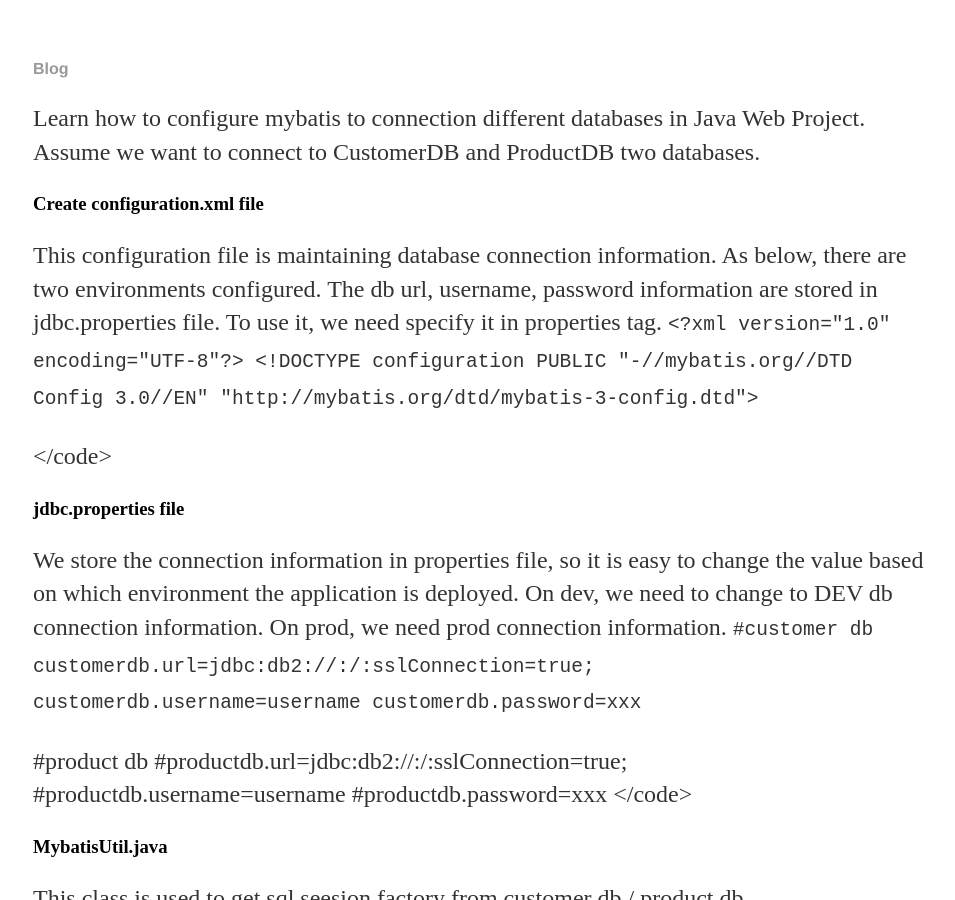
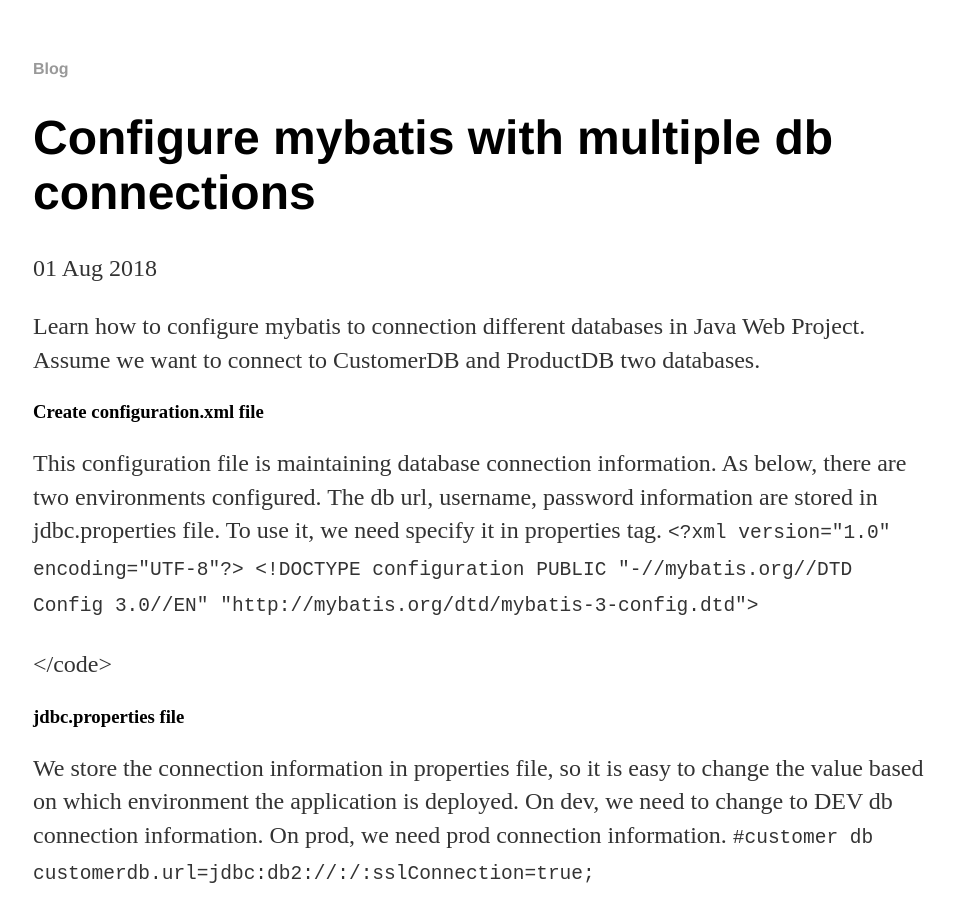
Before and after one commit to BigLynn/biglynn.github.io, a Jekyll site: the page built from _posts/2018-08-01-Configure-mybatis-with-multiple-db-connection.md, in a window 1280 px wide and 900 px high. Shown: the whole window, without its empty margins (159-1114 px from the left). Built offline with Jekyll 4.4.1, drawn with Linux system fonts in a browser that asks for light colours.

Commit message:
Update 2018-08-01-Configure-mybatis-with-multiple-db-connection.md

```diff
--- a/_posts/2018-08-01-Configure-mybatis-with-multiple-db-connection.md
+++ b/_posts/2018-08-01-Configure-mybatis-with-multiple-db-connection.md
@@ -1,6 +1,7 @@
 ---
-layout: default
+layout: post
 title: Configure mybatis with multiple db connections
+date: 2018-08-01
 ---
 
 Learn how to configure mybatis to connection different databases in Java Web Project.
```
